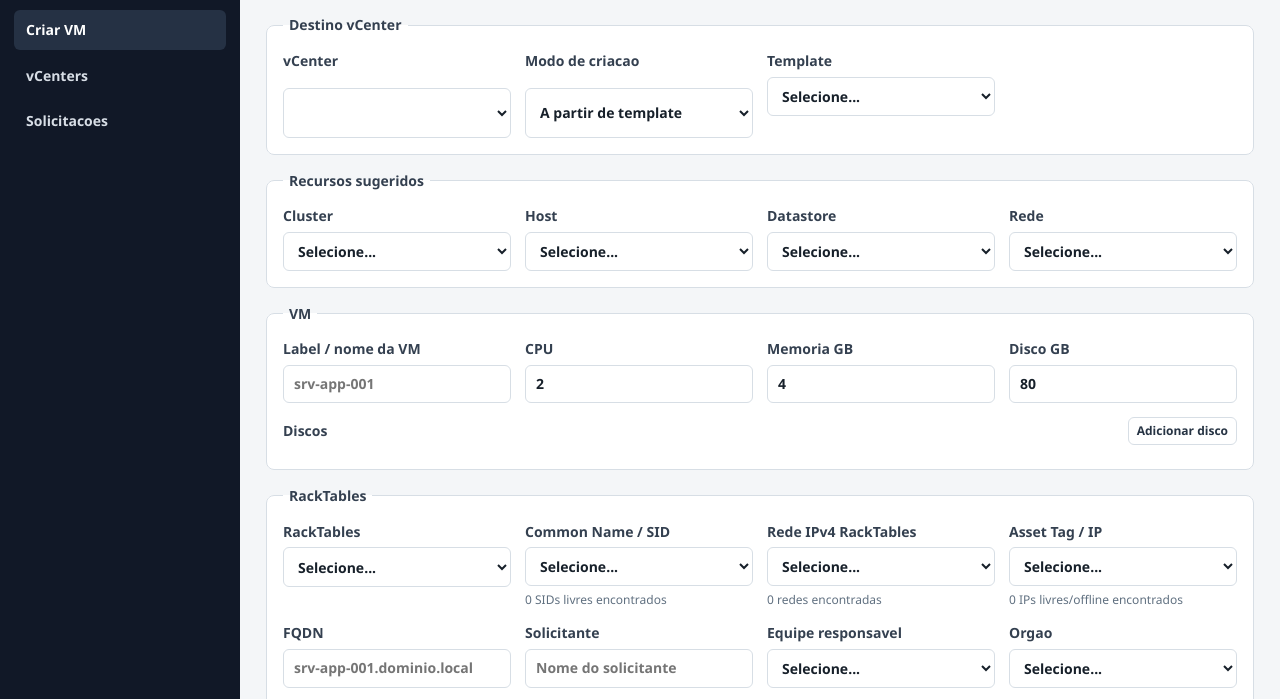
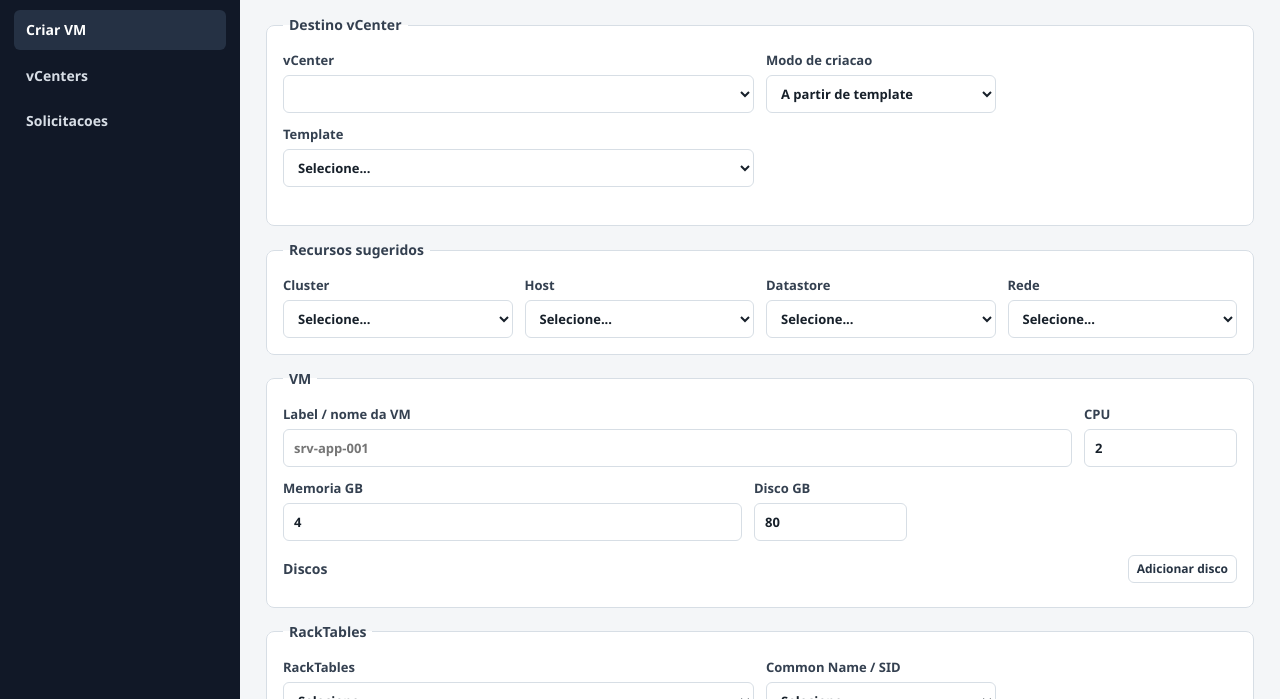
Before and after one commit to willscaff1/cria-vm-racktables, a website: page public/index.html in a window 1280 px wide. Shown: the part 81-780 px from the top of the page. Drawn offline with Linux system fonts and the light colour scheme; no server answers.

Commit message:
Improve VM creation form layout

```diff
--- a/public/index.html
+++ b/public/index.html
@@ -31,9 +31,9 @@
           </div>
 
           <form id="provision-form" class="grid-form">
-            <fieldset>
+            <fieldset class="form-section section-destination">
               <legend>Destino vCenter</legend>
-              <label>
+              <label class="span-2">
                 vCenter
                 <select name="vcenterId" id="create-vcenter" required></select>
               </label>
@@ -44,18 +44,18 @@
                   <option value="iso">VM zerada com ISO</option>
                 </select>
               </label>
-              <label class="template-only">
+              <label class="template-only span-2">
                 Template
                 <select name="templateId" id="template-id"></select>
                 <span id="template-status" class="field-status"></span>
               </label>
-              <label class="iso-only hidden">
+              <label class="iso-only hidden span-2">
                 Caminho da ISO
                 <input name="isoPath" placeholder="[datastore] iso/Windows_Server_2022.iso">
               </label>
             </fieldset>
 
-            <fieldset>
+            <fieldset class="form-section section-resources">
               <legend>Recursos sugeridos</legend>
               <label>
                 Cluster
@@ -75,9 +75,9 @@
               </label>
             </fieldset>
 
-            <fieldset>
+            <fieldset class="form-section section-vm">
               <legend>VM</legend>
-              <label>
+              <label class="span-3">
                 Label / nome da VM
                 <input name="label" required placeholder="srv-app-001">
               </label>
@@ -102,9 +102,9 @@
               </div>
             </fieldset>
 
-            <fieldset>
+            <fieldset class="form-section section-racktables">
               <legend>RackTables</legend>
-              <label>
+              <label class="span-2">
                 RackTables
                 <select name="racktablesId" id="create-racktables" required></select>
                 <span id="racktables-select-status" class="field-status"></span>
@@ -114,7 +114,7 @@
                 <select name="commonName" id="free-sid" required></select>
                 <span id="sid-status" class="field-status"></span>
               </label>
-              <label>
+              <label class="span-2">
                 Rede IPv4 RackTables
                 <select name="racktablesNetworkId" id="racktables-network" required></select>
                 <span id="network-status" class="field-status"></span>
@@ -124,7 +124,7 @@
                 <select name="assetTag" id="free-ip" required></select>
                 <span id="ip-status" class="field-status"></span>
               </label>
-              <label>
+              <label class="span-2">
                 FQDN
                 <input name="fqdn" placeholder="srv-app-001.dominio.local">
               </label>
@@ -144,7 +144,7 @@
                 Situacao
                 <select name="situacao" id="situacao"></select>
               </label>
-              <label>
+              <label class="span-2">
                 Tags
                 <select id="tag-picker"></select>
                 <span id="tag-status" class="field-status"></span>
--- a/public/styles.css
+++ b/public/styles.css
@@ -126,7 +126,8 @@ p {
 
 .grid-form {
   display: grid;
-  gap: 16px;
+  gap: 14px;
+  max-width: 1280px;
 }
 
 fieldset,
@@ -139,8 +140,28 @@ fieldset,
 
 fieldset {
   display: grid;
-  grid-template-columns: repeat(4, minmax(180px, 1fr));
-  gap: 14px;
+  gap: 12px;
+}
+
+.form-section {
+  grid-template-columns: repeat(4, minmax(0, 1fr));
+  align-items: start;
+}
+
+.section-vm {
+  grid-template-columns: minmax(260px, 3fr) repeat(3, minmax(110px, 1fr));
+}
+
+.section-racktables {
+  grid-template-columns: repeat(4, minmax(0, 1fr));
+}
+
+.span-2 {
+  grid-column: span 2;
+}
+
+.span-3 {
+  grid-column: span 3;
 }
 
 legend {
@@ -153,7 +174,9 @@ label {
   display: grid;
   gap: 6px;
   color: #344050;
+  font-size: 13px;
   font-weight: 600;
+  min-width: 0;
 }
 
 input,
@@ -165,6 +188,7 @@ select {
   background: #fff;
   color: var(--text);
   padding: 8px 10px;
+  min-width: 0;
 }
 
 select[multiple] {
@@ -475,6 +499,7 @@ button.secondary:hover {
   grid-column: 1 / -1;
   display: grid;
   gap: 8px;
+  padding-top: 2px;
 }
 
 .disk-editor-head {
@@ -493,7 +518,7 @@ button.secondary:hover {
 
 .disk-row {
   display: grid;
-  grid-template-columns: minmax(160px, 1fr) 120px 30px;
+  grid-template-columns: minmax(220px, 1fr) 140px 30px;
   gap: 8px;
   align-items: center;
 }
@@ -566,8 +591,16 @@ button.secondary:hover {
   }
 
   fieldset,
+  .form-section,
+  .section-vm,
+  .section-racktables,
   .split {
     grid-template-columns: 1fr;
+  }
+
+  .span-2,
+  .span-3 {
+    grid-column: auto;
   }
 
   .integration-actions,
```
